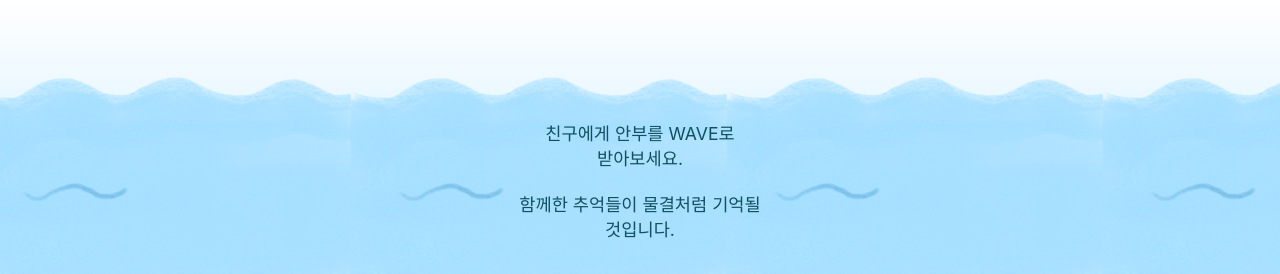
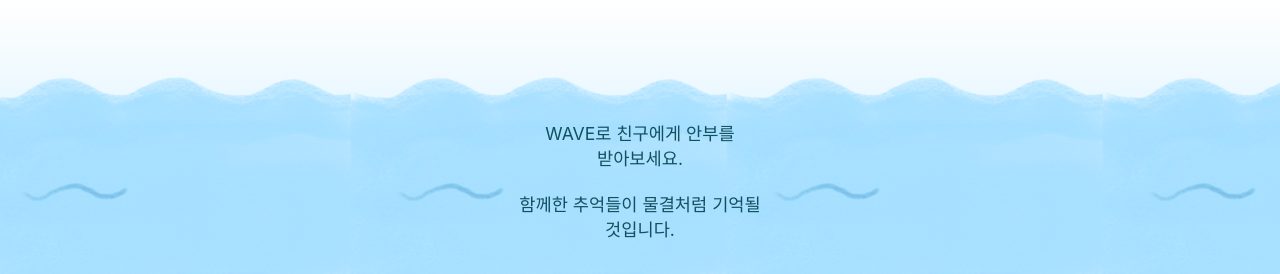
Before and after one commit to likelionkit-Wave/wave, a React (Create React App) app: page / in a window 1280 px wide. Shown: the top 274 px of the page. Built offline with nearby package versions, Linux system fonts and the light colour scheme.

Commit message:
fix: MainPage 소개말 어순 변경

```diff
--- a/src/page/MainPage.js
+++ b/src/page/MainPage.js
@@ -8,7 +8,7 @@
       <div className="mainContainer">
         <div className="header">
           <h2 className="titleMessage">
-            친구에게 안부를 WAVE로 받아보세요.
+            WAVE로 친구에게 안부를 받아보세요.
             <br />
             <br />
             함께한 추억들이 물결처럼 기억될 것입니다.
```
